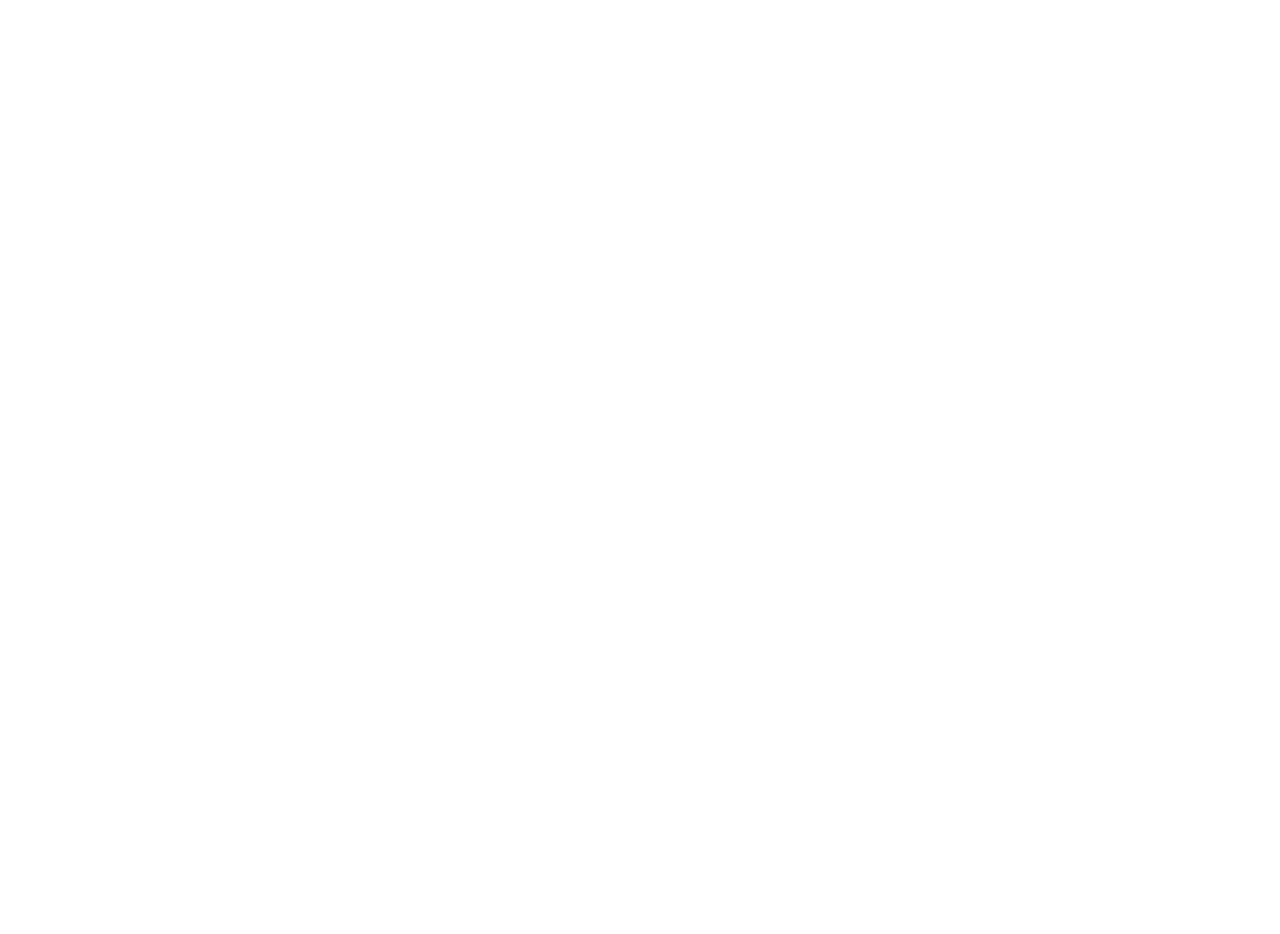
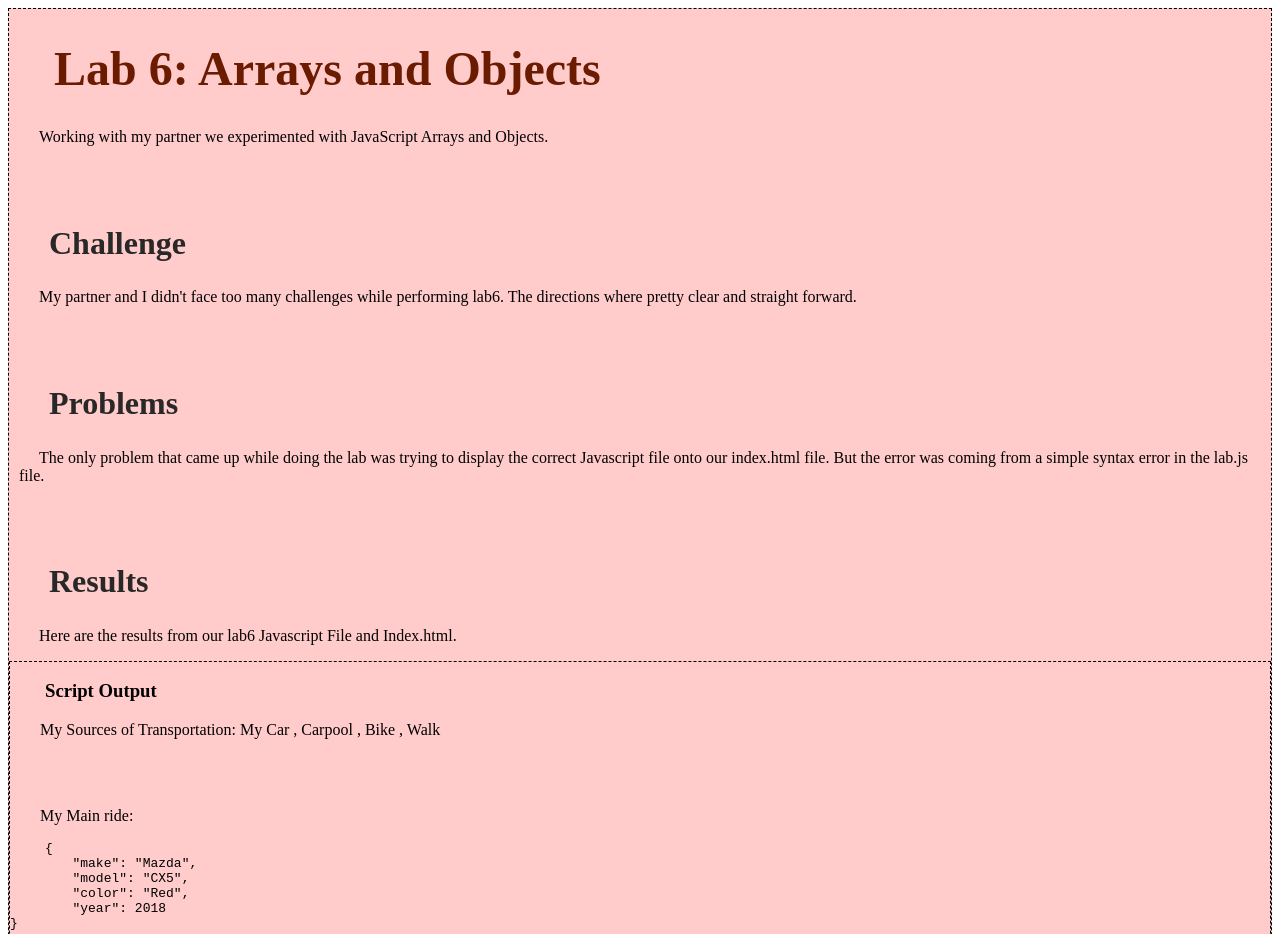
Before and after one commit to RyanMasui/art101, a plain HTML site: page lab6/index.html in a window 1280 px wide. Shown: the top 934 px of the page. Before the commit the page ends 800 px from the top, so only its background shows below. Drawn offline with Linux system fonts and the light colour scheme.

Commit message:
Finished Lab6

```diff
--- a/lab6/css/lab.css
+++ b/lab6/css/lab.css
@@ -0,0 +1,28 @@
+h1 {
+  color: #6B1B00;
+  font-size: 300%;
+  margin-left: 10px;
+}
+
+h2 {
+  color: #282828;
+  font-size: 200%;
+  margin-left: 5px;
+}
+
+p {
+  font-family: "Times New Roman", Times, serif;
+  text-indent: 20px;
+  margin-left: 10px;
+}
+
+#divcontent {
+  background-color: #FFCCCB;
+  border-style: solid;
+  border: dashed 1px #000000;
+  text-indent: 35px;
+}
+
+img {
+  margin-left: 15px;
+}
--- a/lab6/index.html
+++ b/lab6/index.html
@@ -1,11 +1,43 @@
 <!DOCTYPE html>
 <html>
 <head>
-	<title>Lab X - Subject/Topic</title>
+	<title>Lab 6 - Arrays and Objects</title>
 	<link rel="stylesheet" type="text/css" href="../css/site.css">
 	<link rel="stylesheet" type="text/css" href="css/lab.css">
 </head>
 <body>
+	<div id = "divcontent">
 
+		<h1>
+		Lab 6: Arrays and Objects
+		</h1>
+		<p>
+			Working with my partner we experimented with JavaScript Arrays and Objects.
+		</p>
+		<br></br>
+		<h2> Challenge </h2>
+		<p>
+			My partner and I didn't face too many challenges while performing lab6. The directions where
+			pretty clear and straight forward.
+		</p>
+		<br></br>
+		<h2> Problems </h2>
+		<p>
+			The only problem that came up while doing the lab was trying to display the correct Javascript file
+			onto our index.html file. But the error was coming from a simple syntax error in the lab.js file.
+		</p>
+		<br></br>
+		<h2> Results </h2>
+		<p>
+			Here are the results from our lab6 Javascript File and Index.html.
+
+			<div id="divcontent">
+				<h3> Script Output </h3>
+				<script src="js/lab.js"> </script>
+				This is a picture of the car I found on Google Images. <br></br>
+				<img src="img/Mazda.jpg" width = "600" height = "400">
+			</div>
+		</p>
+	</div>
 </body>
 </html>
--- a/lab6/js/lab.js
+++ b/lab6/js/lab.js
@@ -0,0 +1,25 @@
+/*
+ * Author: Johnny Luo <jluo42@ucsc.edu> and Ryan Masui <rmasui@ucsc.edu>
+ * Section: 01A
+ * Created: February 2, 2021
+ * License: Public Domain
+*/
+
+// Creating an array that contains my main methods of transportation.
+myTransport = ["My Car ", " Carpool ", " Bike ", " Walk "];
+
+// Creating an object type that contains specific data for my primary vechicle.
+myMainRide = {
+  make: "Mazda",
+  model: "CX5",
+  color: "Red",
+  year: 2018,
+  age: function () {
+    return 2021 - year;
+  }
+}
+
+//output from index.html file
+document.writeln("<p> My Sources of Transportation: ", myTransport, "</p>", "<br></br>");
+document.writeln("<p> My Main ride:  <pre>",
+    JSON.stringify(myMainRide, null, '\t'), "</pre> </p>");
```
Also changed, not shown: lab6/img/Mazda.jpg (added).
